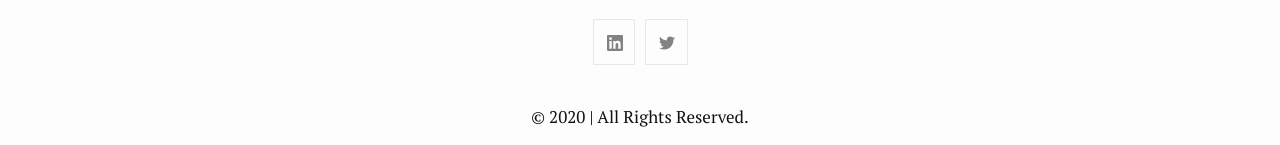
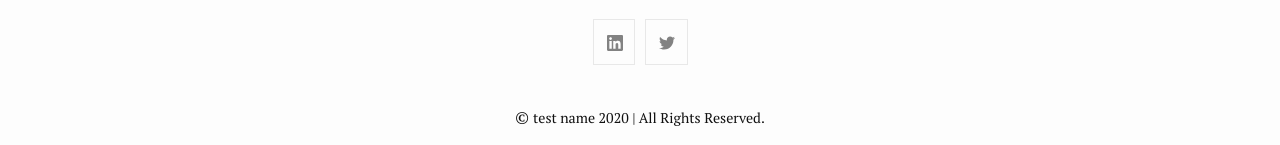
Before and after one commit to marcusphelan/marcusphelan.github.io, a Jekyll site: the page built from index.md, in a window 1280 px wide. Shown: the part 1154-1299 px from the top of the page. Built offline with Jekyll 4.4.1, drawn with Linux system fonts in a browser that asks for light colours.

Commit message:
site name

```diff
--- a/_config.yml
+++ b/_config.yml
@@ -1,4 +1,5 @@
 title: Crushed ice sandwich
+name: test name
 author:
   name: Marcus Phelan
   email: marcusphelan82@gmail.com
--- a/_layouts/default.html
+++ b/_layouts/default.html
@@ -14,7 +14,7 @@
     </main>
 
     {%- include footer.html -%}
-<p style="text-align:center;">&copy; {{ site.name }} {{ site.time | date: '%Y' }} | All Rights Reserved. </p>
+<p style="text-align:center;">&copy; <small>{{ site.name }} {{ site.time | date: '%Y' }} | All Rights Reserved.</small> </p>
   </body>
 
 </html>
```
